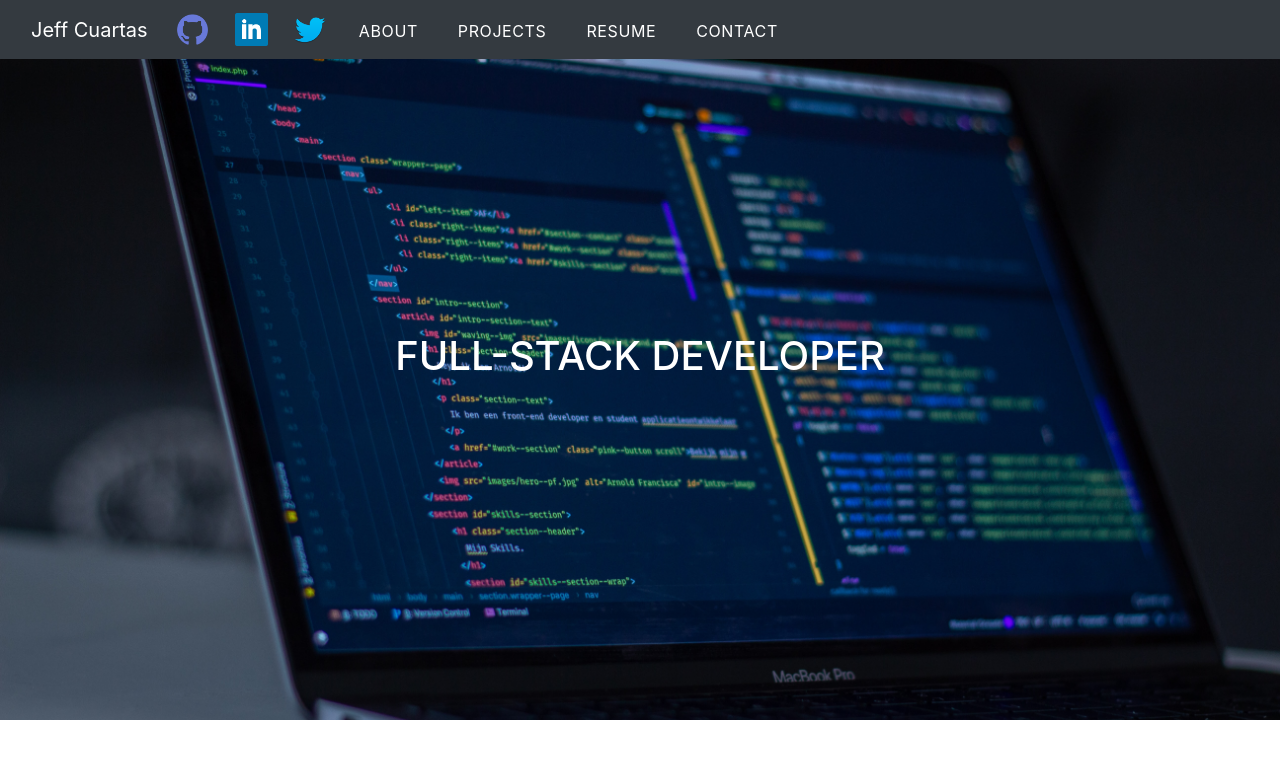
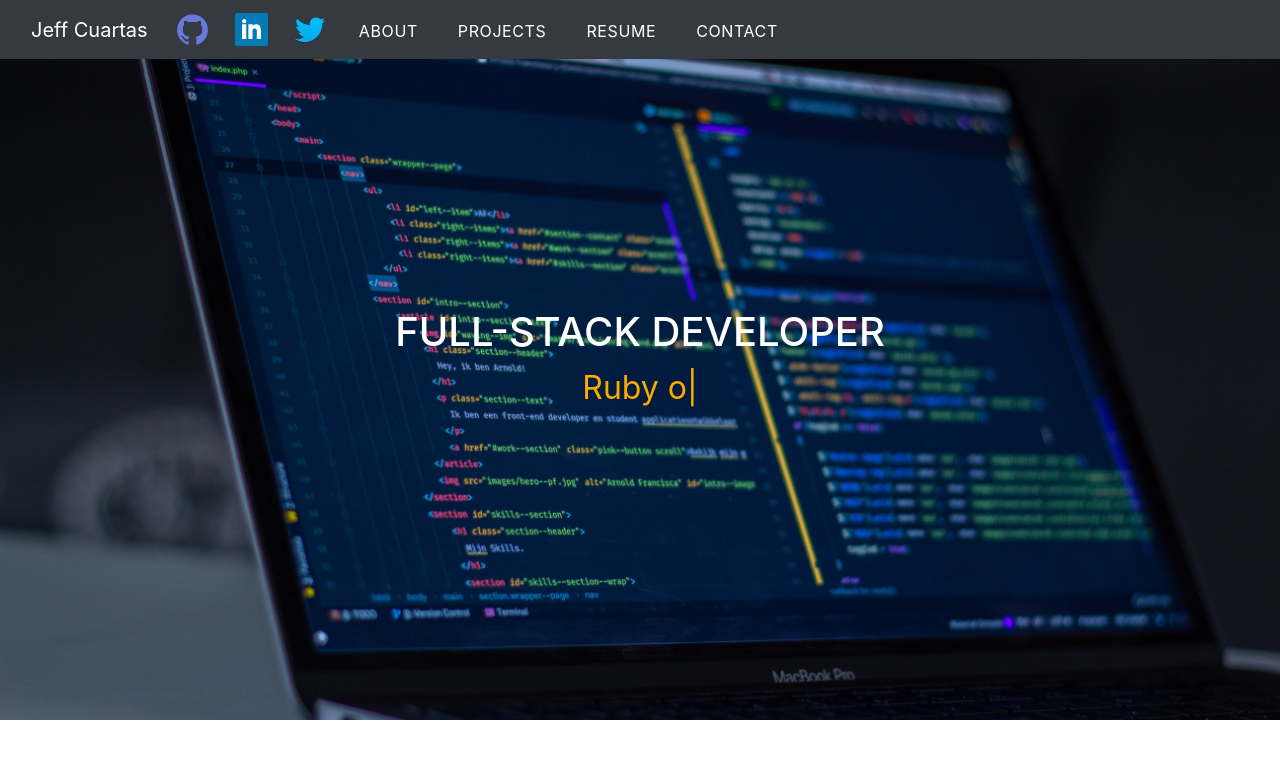
Before and after one commit to jcport1/my-website, a React (Create React App) app: page / in a window 1280 px wide. Shown: the top 766 px of the page. Built offline with nearby package versions, Linux system fonts and the light colour scheme.

Commit message:
Adds Typed Text

```diff
--- a/package.json
+++ b/package.json
@@ -19,6 +19,7 @@
     "react-scripts": "^4.0.3",
     "react-scroll": "^1.8.2",
     "react-tsparticles": "^1.27.0",
+    "react-typed": "^1.2.0",
     "redux": "^4.1.0",
     "redux-thunk": "^2.3.0",
     "web-vitals": "^1.0.1"
--- a/src/App.css
+++ b/src/App.css
@@ -73,6 +73,13 @@ nav ul li {
 .main-info h1 {
   color: var(--primary-white);
   text-transform: uppercase;
+}
+
+.typed-text {
+
+  font-size: 2rem;
+  color: var(--primary-orange);
+
 }
 
 /*------------- About Me ------------  */
--- a/src/App.js
+++ b/src/App.js
@@ -39,9 +39,9 @@ function App() {
             number: {
               density: {
                 enable: true,
-                value_area: 800,
+                value_area: 900,
               },
-              value: 80,
+              value: 70,
             },
             opacity: {
               value: 0.5,
--- a/src/components/Header.js
+++ b/src/components/Header.js
@@ -1,4 +1,5 @@
 import React from 'react';
+import Typed from "react-typed";
 
 const Header = () => {
 
@@ -6,6 +7,14 @@ const Header = () => {
         <div id="home" className="header-wrapper">
             <div className="main-info">
                 <h1>Full-Stack Developer</h1>
+                <Typed
+                    className="typed-text"
+                    strings={["Ruby", "JavaScript", "HTML 5", "CSS 3", "React.JS", "Ruby on Rails", "SQLite3", "OAuth 2.0"]}
+                    typeSpeed={40}
+                    backspeed={50}
+                    loop
+
+                />
             </div>
         </div>
     )
```
Also changed, not shown: 2 other files (tests, documents, lock files or other folders).
